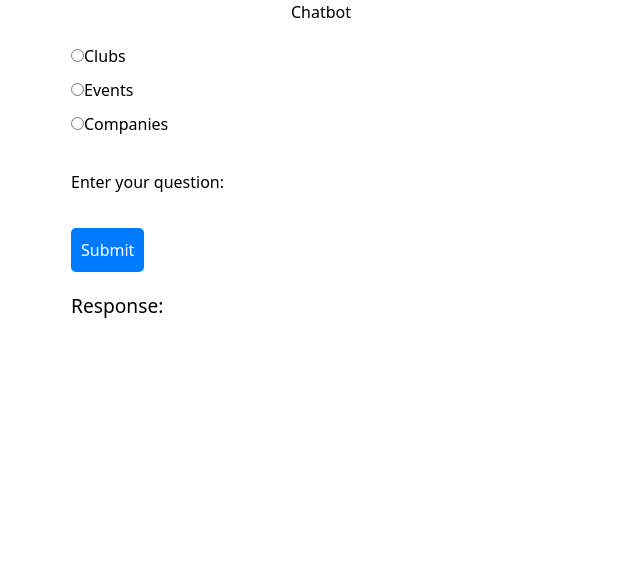
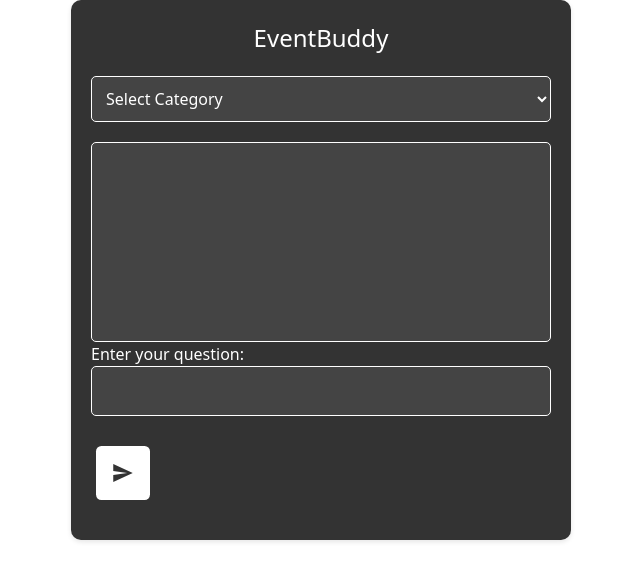
Before and after one commit to sairaut08/event-spectra-frontend, a React (Vite) app: page /chatBot in a window 1280 px wide. Shown: the top 580 px of the page, without its empty margins (319-959 px from the left). Built offline with nearby package versions, Linux system fonts and the light colour scheme.

Commit message:
added new chatbot design

```diff
--- a/src/Pages/ChatBot/Chatbot.jsx
+++ b/src/Pages/ChatBot/Chatbot.jsx
@@ -1,15 +1,16 @@
-// React Component
-import React, { useState } from 'react';
+
+import { useState } from 'react';
 import axios from 'axios';
+import { IoMdSend } from "react-icons/io";
 
 function Chatbot() {
   const [selectedCategory, setSelectedCategory] = useState('');
   const [question, setQuestion] = useState('');
-  const [response, setResponse] = useState('');
+  const [chatHistory, setChatHistory] = useState([]);
   const [error, setError] = useState('');
 
-  const handleCategoryChange = (category) => {
-    setSelectedCategory(category);
+  const handleCategoryChange = (e) => {
+    setSelectedCategory(e.target.value);
   };
 
   const handleSubmit = async (e) => {
@@ -31,42 +32,72 @@ function Chatbot() {
         },
       });
 
-      setResponse(response.data.response);
+      const newChat = { question, response: response.data.response };
+      setChatHistory([...chatHistory, newChat]);
+      setQuestion('');
     } catch (error) {
       setError('Error processing request');
       console.error('Error processing request:', error);
     }
   };
 
+  const handleKeyPress = (e) => {
+    if (e.key === 'Enter' && e.shiftKey) {
+      handleSubmit(e);
+    }
+  };
+
   return (
-    <div style={{ maxWidth: '500px', margin: '0 auto' }}>
-      <h1 style={{ textAlign: 'center', marginBottom: '20px' }}>Chatbot</h1>
-      <form onSubmit={handleSubmit}>
-        <div style={{ marginBottom: '10px' }}>
-          <input type="radio" id="clubs" name="category" value="Clubs" onChange={() => handleCategoryChange('Clubs')} />
-          <label htmlFor="clubs">Clubs</label>
+    <div style={{ maxWidth: '500px', margin: '0 auto', backgroundColor: '#333', padding: '20px', borderRadius: '10px', boxShadow: '0 2px 5px rgba(0, 0, 0, 0.1)', color: '#fff' }}>
+      <h1 style={{ textAlign: 'center', marginBottom: '20px', fontSize: '1.5rem' }}>EventBuddy</h1>
+      <form onSubmit={handleSubmit} >
+        <div style={{ marginBottom: '20px' }}>
+          <select value={selectedCategory} onChange={handleCategoryChange} style={{ width: '100%', padding: '10px', borderRadius: '5px', border: '1px solid #fff', backgroundColor: '#444', color: '#fff' }}>
+            <option value="">Select Category</option>
+            <option value="Clubs">Clubs</option>
+            <option value="Events">Events</option>
+            <option value="Companies">Companies</option>
+          </select>
         </div>
-        <div style={{ marginBottom: '10px' }}>
-          <input type="radio" id="events" name="category" value="Events" onChange={() => handleCategoryChange('Events')} />
-          <label htmlFor="events">Events</label>
+
+
+              <div
+  style={{
+    width: '100%',
+    padding: '10px',
+    borderRadius: '5px',
+    border: '1px solid #fff',
+    backgroundColor: '#444',
+    color: '#fff',
+    minHeight: '200px',
+    marginTop: '20px',
+    fontFamily: 'Arial, sans-serif',
+    overflowY: 'auto',
+    whiteSpace: 'pre-wrap',
+  }}
+>
+  {chatHistory.map((item, index) => (
+    <div key={index}>
+      <span style={{ color: 'red' }}>Question:</span> {item.question}<br />
+      <span style={{ color: 'green' }}>Response:</span> {item.response}<br />
+    </div>
+  ))}
+</div>
+
+        {error && <p style={{ color: '#ff0000', marginTop: '10px', textAlign: 'center' }}>{error}</p>}
+      <div className='flex gap-2'>
+
+
+        <label style={{ display: 'block', marginBottom: '10px' }}>
+          Enter your question:
+          <input value={question} onChange={(e) => setQuestion(e.target.value)} onKeyPress={handleKeyPress} style={{ width: '100%', padding: '10px', borderRadius: '5px', border: '1px solid #fff', backgroundColor: '#444', color: '#fff', minHeight: '50px' }}  />
+        </label>
+        <button type="submit" style={{ backgroundColor: 'white', borderRadius: '10%', padding: '15px', margin: '20px', border: 'none', cursor: 'pointer', marginLeft:'5px'}}>
+          <IoMdSend style={{ fontSize: '24px', color: '#333' }} />
+        </button>
+
         </div>
-        <div style={{ marginBottom: '10px' }}>
-          <input type="radio" id="companies" name="category" value="Companies" onChange={() => handleCategoryChange('Companies')} />
-          <label htmlFor="companies">Companies</label>
-        </div>
-        <br />
-        <label style={{ marginBottom: '10px', display: 'block' }}>
-          Enter your question:
-          <input type="text" value={question} onChange={(e) => setQuestion(e.target.value)} style={{ marginLeft: '10px' }} />
-        </label>
-        <br />
-        <button type="submit" style={{ backgroundColor: '#007bff', color: '#fff', border: 'none', borderRadius: '5px', padding: '10px', cursor: 'pointer' }}>Submit</button>
       </form>
-      {error && <p style={{ color: '#ff0000', marginTop: '10px' }}>{error}</p>}
-      <div style={{ marginTop: '20px' }}>
-        <h2 style={{ fontSize: '1.2em' }}>Response:</h2>
-        <p style={{ marginTop: '5px' }}>{response}</p>
-      </div>
     </div>
   );
 }
```
